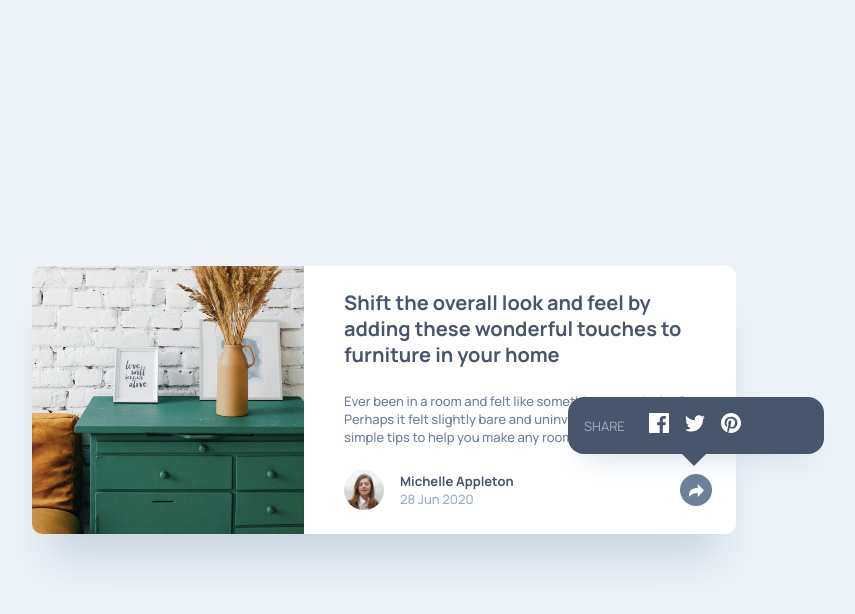
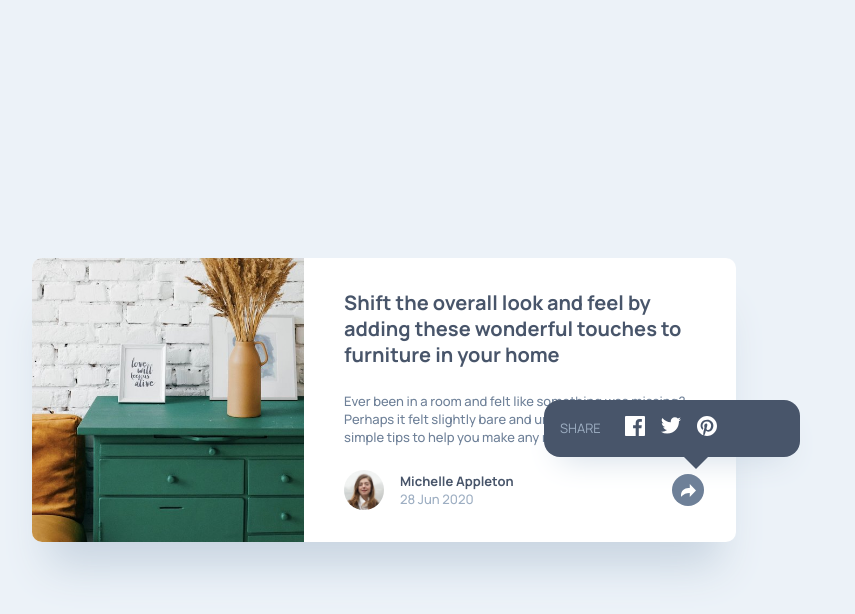
Before and after one commit to ashkir004/article-preview-component, a website: page index.html in a window 1280 px wide. Both pictures are taken after a click on the button 952 px from the left and 490 px from the top of the page. Shown: the whole page, without its empty margins (256-1111 px from the left). Drawn offline with Linux system fonts and the light colour scheme.

Commit message:
fix whitespace issues

```diff
--- a/style.css
+++ b/style.css
@@ -288,18 +288,18 @@ body {
         width: 16rem;
         border-radius: var(--spacing-200);
         position: absolute;
-        bottom: 6rem;
-        right: -4rem;
+        left: 100%;
+        bottom: 30%;
+        transform: translateX(-75%);
         padding: var(--spacing-200);
     }
 
     .share-toast::after {
         content: '';
         position: absolute;
-        width: 0rem;
-        height: 0rem;
         top: 100%;
-        right: 43%;
+        left: 50%;
+        transform: translateX(-25%);
         border-left: .8rem solid transparent;
         border-right: .8rem solid transparent;
         border-bottom: .8rem solid transparent;
@@ -316,7 +316,7 @@ body {
     }
 
     .card__body {
-        padding: var(--spacing-300) var(--spacing-300) var(--spacing-300) 0;
+        padding: var(--spacing-400) var(--spacing-400) var(--spacing-400) 0;
     }
 
     .card__feature-img {
@@ -324,17 +324,7 @@ body {
         object-position: center left;
     }
 
-    .share-toast {
-        width: 16rem;
-        border-radius: var(--spacing-200);
-        position: absolute;
-        bottom: 5rem;
-        right: -5.5rem;
-        padding: var(--spacing-200);
+    .share-toast::after {
+        transform: translateX(50%);
     }
-
-    .share-toast::after {
-        right: 46%;
-    }
-
 }
```
